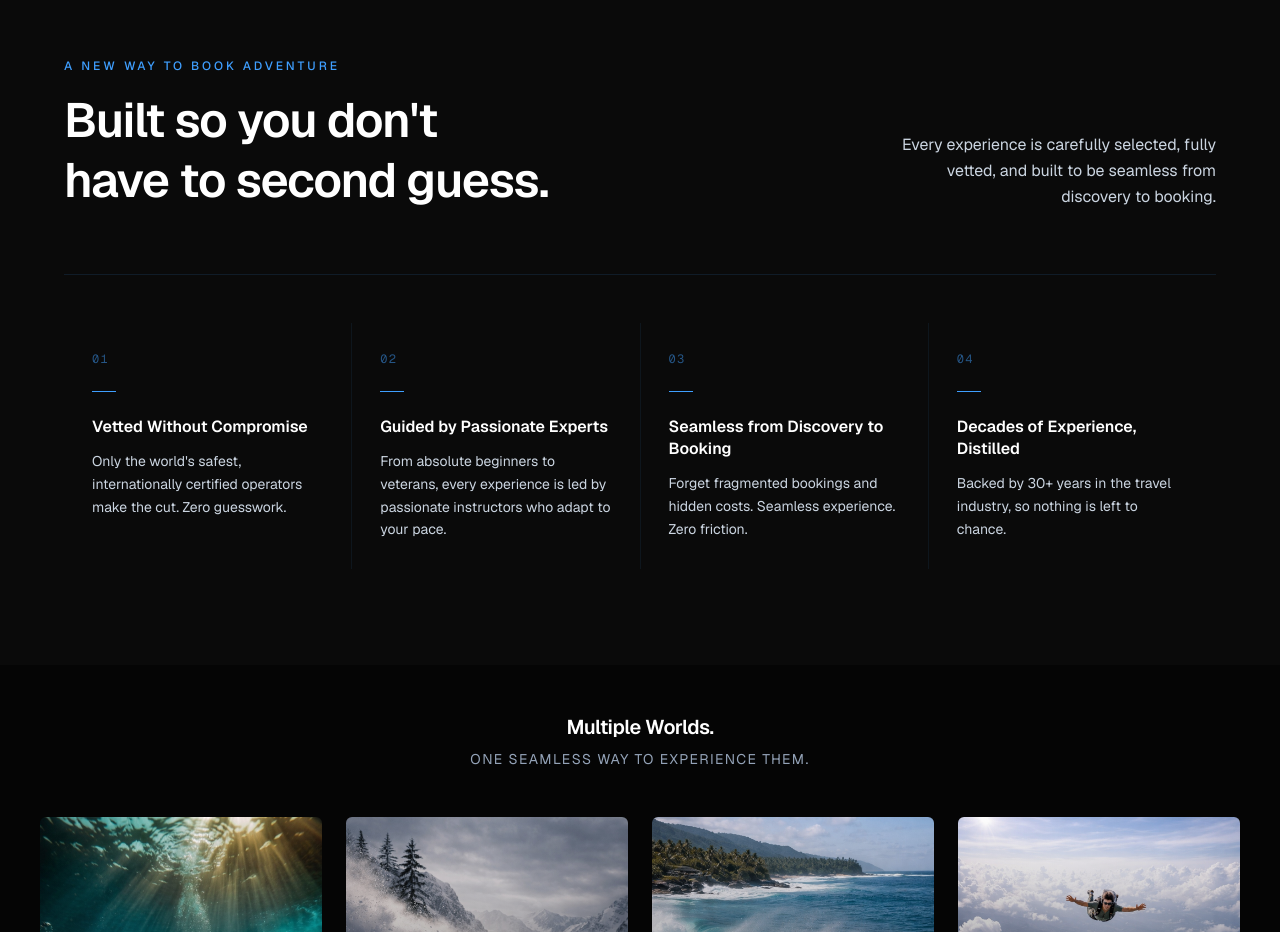
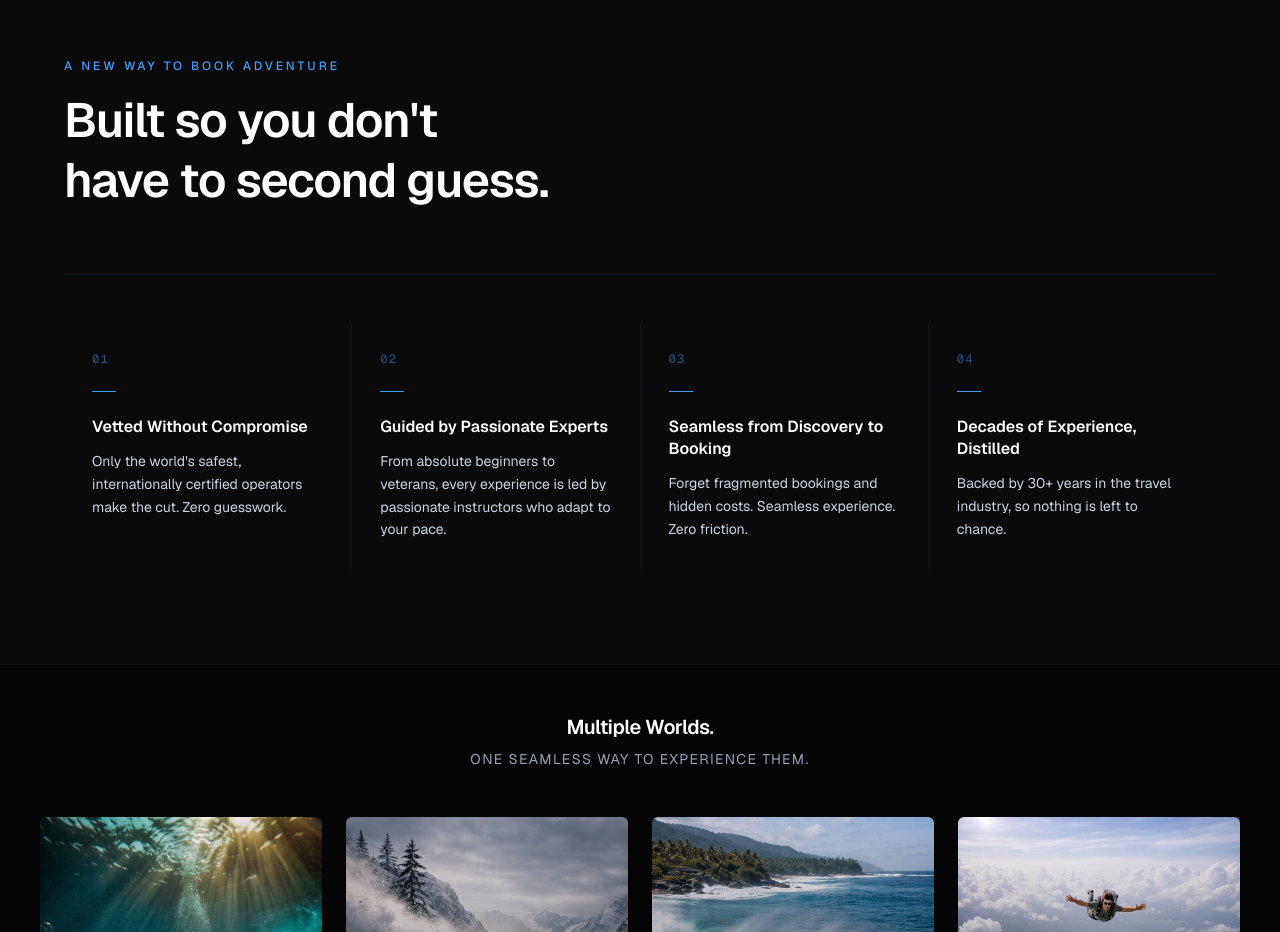
Before and after one commit to aditya-1694/simply-epic-wailist, a Next.js app: page / in a window 1280 px wide. Shown: the part 1460-2392 px from the top of the page. Built offline with nearby package versions, Linux system fonts and the light colour scheme; no server answers; the database is empty.

Commit message:
refactor: remove description from trust pillars hero section
Simplify hero section layout by eliminating description paragraph.

```diff
--- a/components/trust-pillars.tsx
+++ b/components/trust-pillars.tsx
@@ -45,12 +45,6 @@ export function TrustPillars() {
                 Built so you don&apos;t have to second guess.
               </h2>
             </div>
-            <p
-              className="text-sm md:text-base leading-relaxed max-w-xs md:text-right"
-              style={{ color: "#CBD5E1" }}
-            >
-              Every experience is carefully selected, fully vetted, and built to be seamless from discovery to booking.
-            </p>
           </div>
         </DriftIn>
 
```
